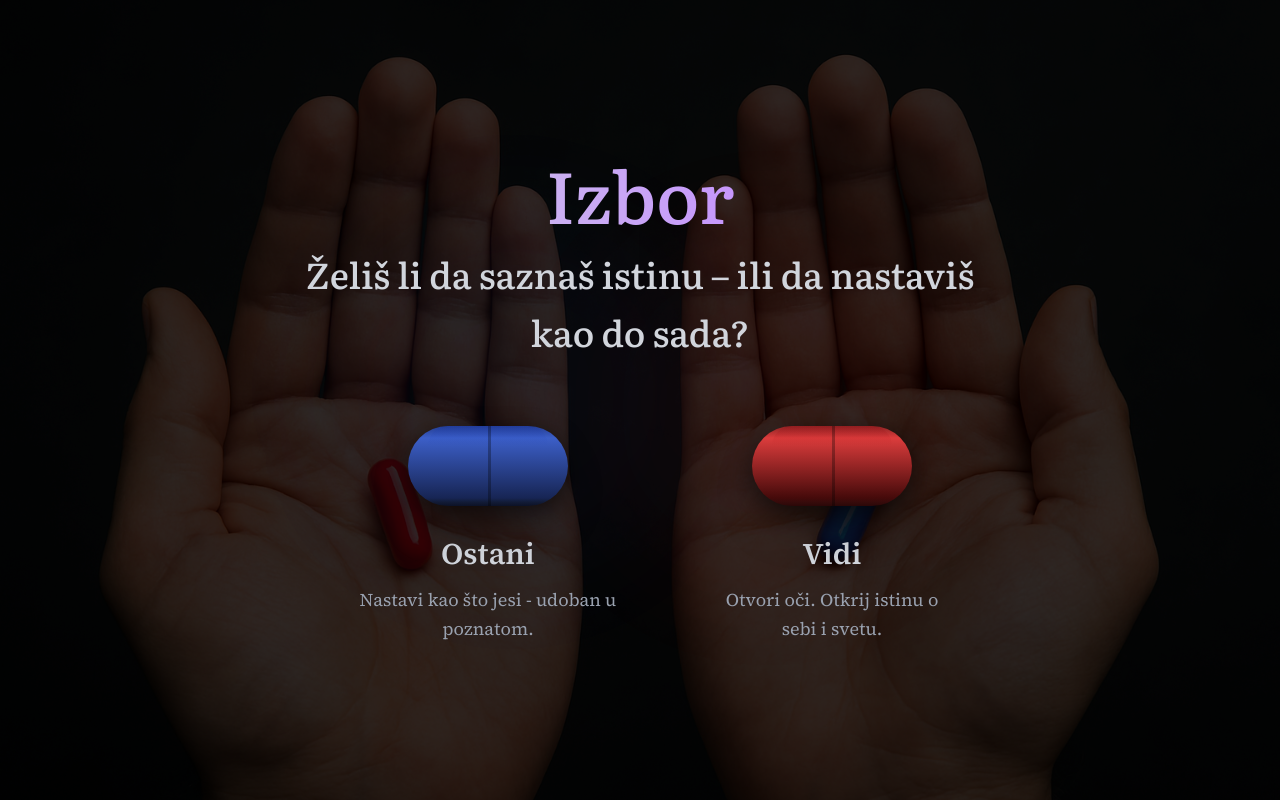
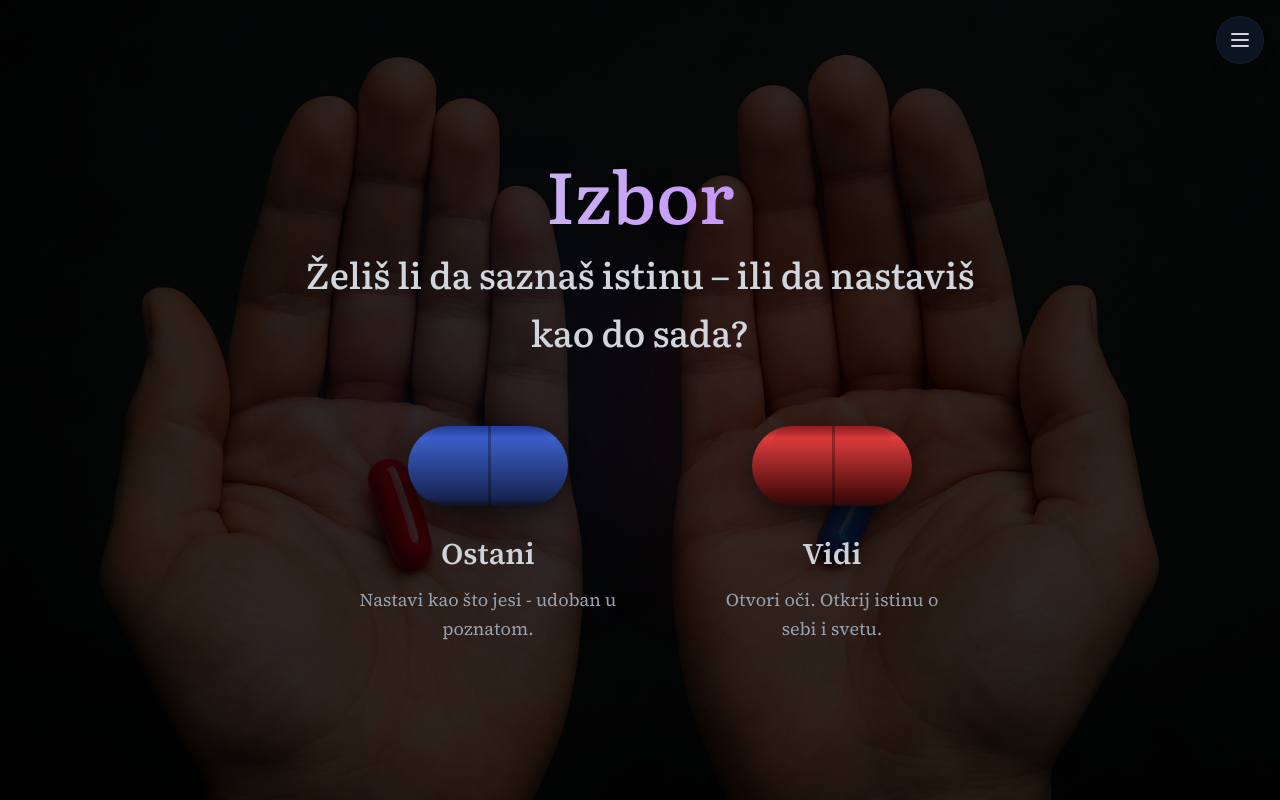
Before and after one commit to nikolabulatovic/novisajt, a Next.js app: page / in a window 1280 px wide. Built offline with nearby package versions, Linux system fonts and the light colour scheme.

Commit message:
add navigation context for easier navigation

```diff
--- a/app/page.tsx
+++ b/app/page.tsx
@@ -1,6 +1,7 @@
 'use client';
 
 import { useState } from 'react';
+import { NavigationProvider, Stage } from '@/contexts/NavigationContext';
 import ChoiceStage from '@/components/ChoiceStage';
 import CharacterEvaluation from '@/components/CharacterEvaluation';
 import RedPillIntro from '@/components/RedPillIntro';
@@ -16,23 +17,7 @@ import FinalChoice from '@/components/FinalChoice';
 import Mirror from '@/components/Mirror';
 import CallToAction from '@/components/CallToAction';
 import AfterChoice from '@/components/AfterChoice';
-
-type Stage =
-  | 'choice'
-  | 'intro'
-  | 'evaluation'
-  | 'explanation'
-  | 'historical'
-  | 'personal-question'
-  | 'breaking-question'
-  | 'spasa-story'
-  | 'facts'
-  | 'domestication'
-  | 'moral-consistency'
-  | 'final-choice'
-  | 'mirror'
-  | 'call-to-action'
-  | 'after-choice';
+import NavigationMenu from '@/components/NavigationMenu';
 
 export default function Home() {
   const [stage, setStage] = useState<Stage>('choice');
@@ -124,8 +109,14 @@ export default function Home() {
     transitionToStage('after-choice');
   };
 
+  const navigateToStage = (newStage: Stage) => {
+    transitionToStage(newStage);
+  };
+
   return (
-    <main className='min-h-screen bg-black text-white overflow-hidden relative'>
+    <NavigationProvider currentStage={stage} navigateToStage={navigateToStage}>
+      <NavigationMenu />
+      <main className='min-h-screen bg-black text-white overflow-hidden relative'>
       {/* Fade overlay for transitions */}
       <div
         className={`absolute inset-0 bg-black z-50 pointer-events-none transition-opacity duration-[400ms] ease-in-out ${
@@ -180,5 +171,6 @@ export default function Home() {
         {stage === 'after-choice' && <AfterChoice />}
       </div>
     </main>
+    </NavigationProvider>
   );
 }
--- /dev/null
+++ b/components/NavigationMenu.tsx
@@ -0,0 +1,136 @@
+'use client';
+
+import { useState, useEffect, useRef } from 'react';
+import { useNavigation, Stage } from '@/contexts/NavigationContext';
+
+const stageLabels: Record<Stage, string> = {
+  choice: 'Izbor',
+  intro: 'Uvod',
+  evaluation: 'Procena karaktera',
+  explanation: 'Objašnjenje',
+  historical: 'Istorijske nepravde',
+  'personal-question': 'Lično pitanje',
+  'breaking-question': 'Prelomno pitanje',
+  'spasa-story': 'Spasina priča',
+  facts: 'Činjenice',
+  domestication: 'Pitomstvo',
+  'moral-consistency': 'Moralna doslednost',
+  'final-choice': 'Konačni izbor',
+  mirror: 'Ogledalo',
+  'call-to-action': 'Poziv na akciju',
+  'after-choice': 'Nakon izbora',
+};
+
+const stageOrder: Stage[] = [
+  'choice',
+  'intro',
+  'evaluation',
+  'explanation',
+  'historical',
+  'personal-question',
+  'breaking-question',
+  'spasa-story',
+  'facts',
+  'domestication',
+  'moral-consistency',
+  'final-choice',
+  'mirror',
+  'call-to-action',
+  'after-choice',
+];
+
+export default function NavigationMenu() {
+  const { currentStage, navigateToStage } = useNavigation();
+  const [isOpen, setIsOpen] = useState(false);
+  const menuRef = useRef<HTMLDivElement>(null);
+
+  // Close menu when clicking outside
+  useEffect(() => {
+    const handleClickOutside = (event: MouseEvent) => {
+      if (
+        menuRef.current &&
+        !menuRef.current.contains(event.target as Node)
+      ) {
+        setIsOpen(false);
+      }
+    };
+
+    if (isOpen) {
+      document.addEventListener('mousedown', handleClickOutside);
+    }
+
+    return () => {
+      document.removeEventListener('mousedown', handleClickOutside);
+    };
+  }, [isOpen]);
+
+  const handleStageClick = (stage: Stage) => {
+    navigateToStage(stage);
+    setIsOpen(false);
+  };
+
+  return (
+    <div ref={menuRef} className='fixed top-4 right-4 z-[100]'>
+      {/* Menu Button */}
+      <button
+        onClick={() => setIsOpen(!isOpen)}
+        className='w-12 h-12 rounded-full bg-gray-900/80 backdrop-blur-md border border-gray-800/50 hover:bg-gray-800/80 transition-all duration-300 flex items-center justify-center group hover:scale-110 shadow-lg'
+        aria-label='Toggle navigation menu'>
+        <svg
+          className={`w-6 h-6 text-gray-300 transition-transform duration-300 ${
+            isOpen ? 'rotate-90' : ''
+          }`}
+          fill='none'
+          stroke='currentColor'
+          viewBox='0 0 24 24'>
+          <path
+            strokeLinecap='round'
+            strokeLinejoin='round'
+            strokeWidth={2}
+            d={isOpen ? 'M6 18L18 6M6 6l12 12' : 'M4 6h16M4 12h16M4 18h16'}
+          />
+        </svg>
+      </button>
+
+      {/* Menu Panel */}
+      <div
+        className={`absolute top-16 right-0 w-64 bg-gray-900/95 backdrop-blur-lg border border-gray-800/50 rounded-xl shadow-2xl overflow-hidden transition-all duration-300 ${
+          isOpen
+            ? 'opacity-100 translate-y-0 pointer-events-auto'
+            : 'opacity-0 -translate-y-4 pointer-events-none'
+        }`}>
+        <div className='p-2 max-h-[70vh] overflow-y-auto'>
+          <div className='px-3 py-2 border-b border-gray-800/50 mb-2'>
+            <h3 className='text-sm font-medium text-gray-400 uppercase tracking-wide'>
+              Navigacija
+            </h3>
+          </div>
+          {stageOrder.map((stage) => {
+            const isActive = currentStage === stage;
+            return (
+              <button
+                key={stage}
+                onClick={() => handleStageClick(stage)}
+                className={`w-full text-left px-4 py-3 rounded-lg transition-all duration-200 mb-1 ${
+                  isActive
+                    ? 'bg-gray-800/60 border border-gray-700/50 text-gray-100'
+                    : 'text-gray-300 hover:bg-gray-800/40 hover:text-gray-100'
+                }`}>
+                <div className='flex items-center justify-between'>
+                  <span
+                    className='text-sm font-light'
+                    style={{ fontFamily: 'var(--font-inter), sans-serif' }}>
+                    {stageLabels[stage]}
+                  </span>
+                  {isActive && (
+                    <div className='w-2 h-2 rounded-full bg-red-500/80'></div>
+                  )}
+                </div>
+              </button>
+            );
+          })}
+        </div>
+      </div>
+    </div>
+  );
+}
--- /dev/null
+++ b/contexts/NavigationContext.tsx
@@ -0,0 +1,53 @@
+'use client';
+
+import { createContext, useContext, ReactNode } from 'react';
+
+export type Stage =
+  | 'choice'
+  | 'intro'
+  | 'evaluation'
+  | 'explanation'
+  | 'historical'
+  | 'personal-question'
+  | 'breaking-question'
+  | 'spasa-story'
+  | 'facts'
+  | 'domestication'
+  | 'moral-consistency'
+  | 'final-choice'
+  | 'mirror'
+  | 'call-to-action'
+  | 'after-choice';
+
+interface NavigationContextType {
+  currentStage: Stage;
+  navigateToStage: (stage: Stage) => void;
+}
+
+const NavigationContext = createContext<NavigationContextType | undefined>(
+  undefined,
+);
+
+export function NavigationProvider({
+  children,
+  currentStage,
+  navigateToStage,
+}: {
+  children: ReactNode;
+  currentStage: Stage;
+  navigateToStage: (stage: Stage) => void;
+}) {
+  return (
+    <NavigationContext.Provider value={{ currentStage, navigateToStage }}>
+      {children}
+    </NavigationContext.Provider>
+  );
+}
+
+export function useNavigation() {
+  const context = useContext(NavigationContext);
+  if (context === undefined) {
+    throw new Error('useNavigation must be used within a NavigationProvider');
+  }
+  return context;
+}
```
